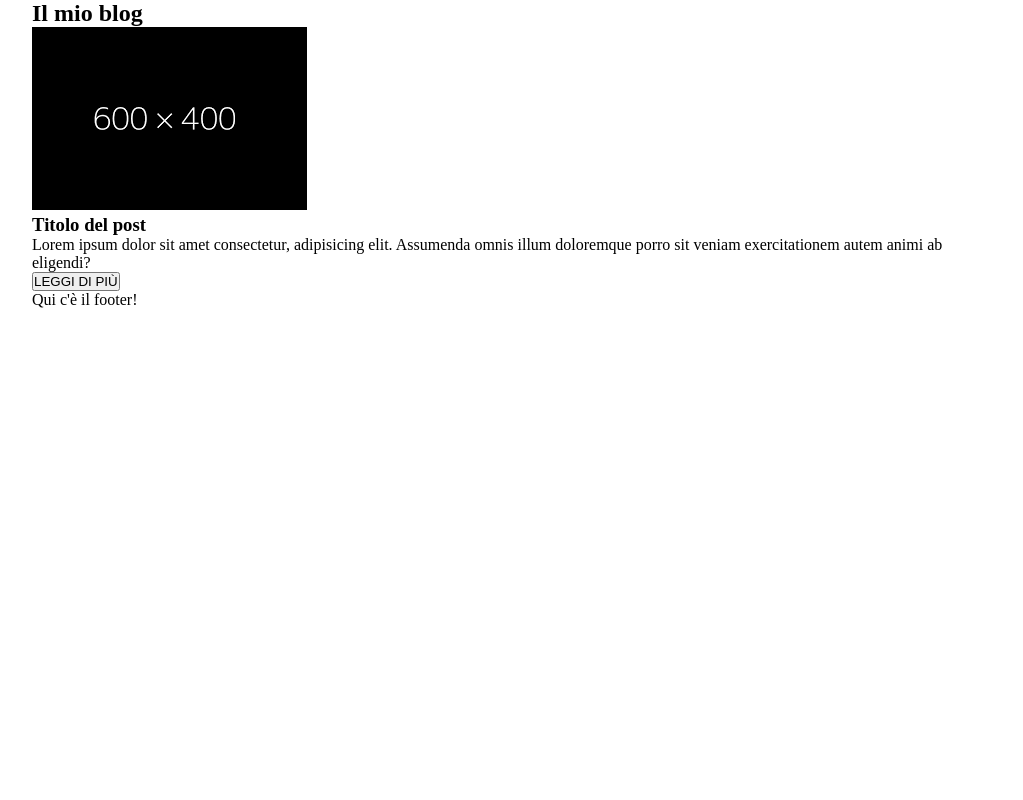
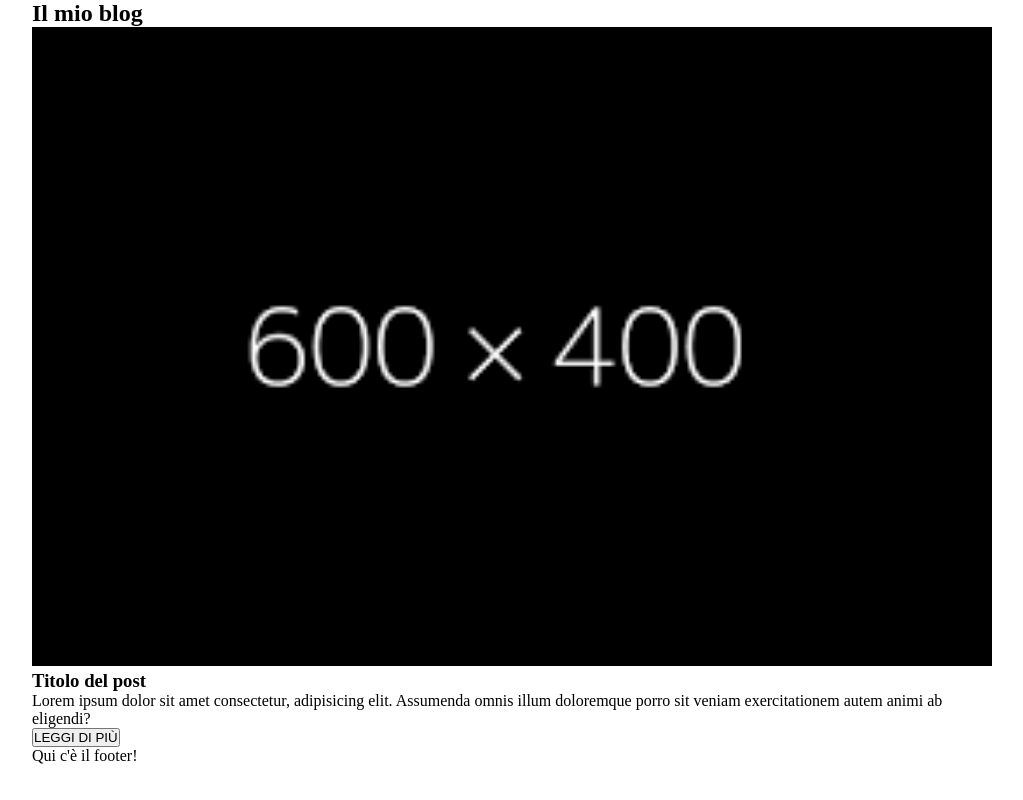
Before and after one commit to giovanni-arduini/react-components, a React (Vite) app: page / in a window 1280 px wide. Shown: the whole page, without its empty margins (128-1151 px from the left). Built offline with nearby package versions, Linux system fonts and the light colour scheme.

Commit message:
FIX img width and max-width

```diff
--- a/src/components/Main.jsx
+++ b/src/components/Main.jsx
@@ -6,7 +6,7 @@ export default function Main() {
       <section>
         <div className="container">
           <div className="row">
-            <div className="col-6">
+            <div className="col-12">
               <Card />
             </div>
           </div>
--- a/src/index.css
+++ b/src/index.css
@@ -13,6 +13,7 @@ ol {
 
 img {
   max-width: 100%;
+  width: 100%;
 }
 
 /* Layout */
@@ -27,3 +28,7 @@ img {
   display: flex;
   flex-wrap: wrap;
 }
+
+.col-12 {
+  width: 100%;
+}
```
